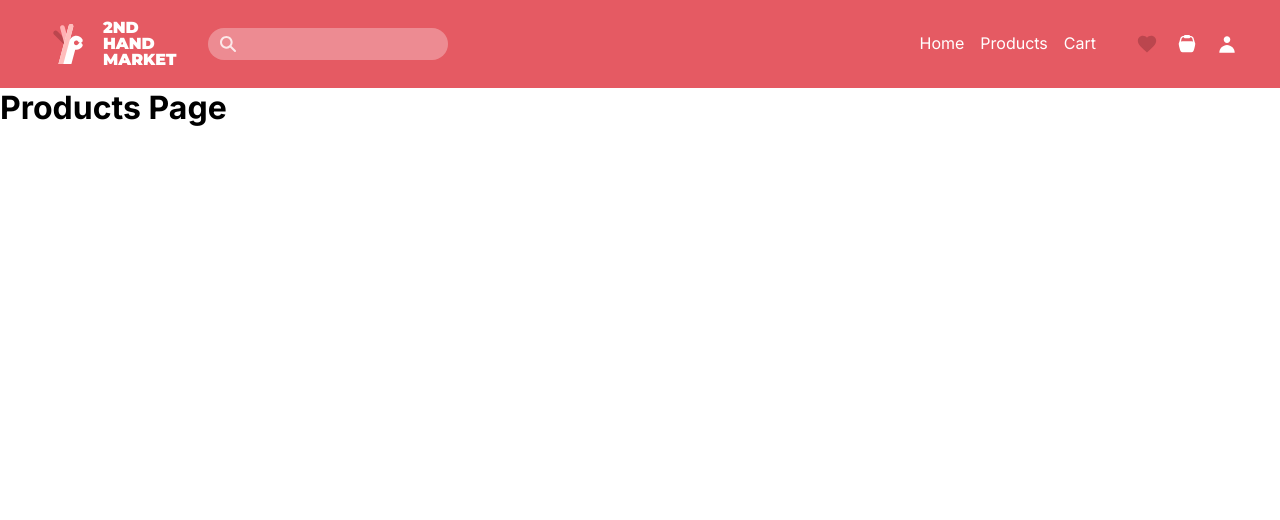
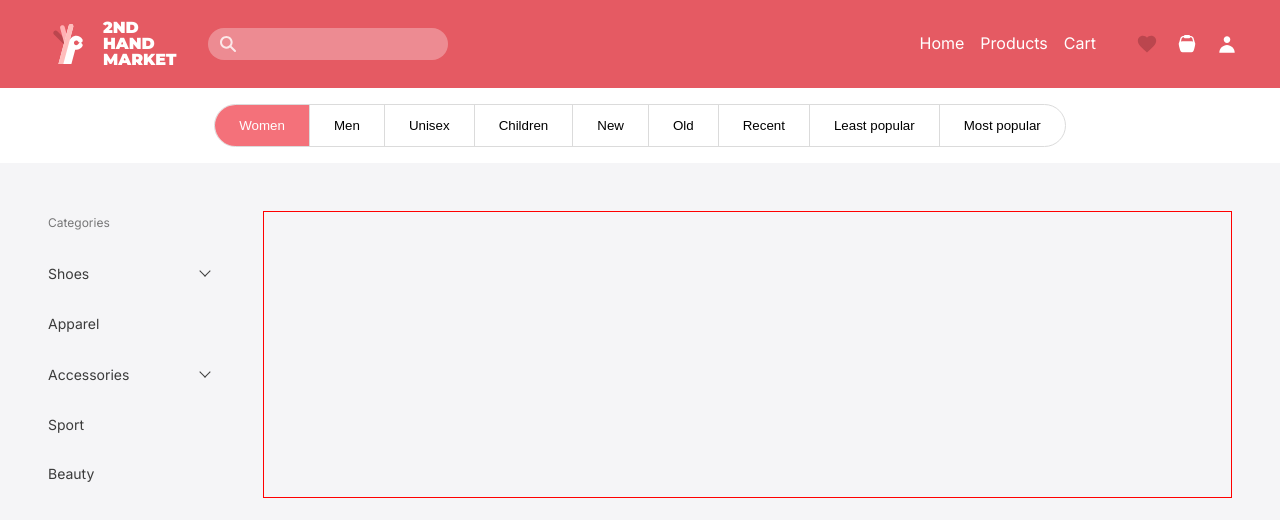
Before and after one commit to sentinel1230/react-js-practice-project, a React app: page /products in a window 1280 px wide. Shown: the top 520 px of the page. Built offline with nearby package versions, Linux system fonts and the light colour scheme.

Commit message:
feat: add products page initial version(sidebar and category selector components)

```diff
--- a/src/App.css
+++ b/src/App.css
@@ -10,11 +10,12 @@
 }
 
 *:focus {
-  outline: none;
+    outline: none;
 }
 
 body {
     font-family: 'Inter', sans-serif;
+    background-color: #F5F5F7;
 }
 
 a {
--- a/src/pages/cart/Cart.jsx
+++ b/src/pages/cart/Cart.jsx
@@ -1,7 +1,9 @@
+import styles from "./Cart.module.css";
+
 export default function Cart() {
-    return(
-        <div style={{ background: "red" }}>
-            <h1>Cart Page</h1>
+    return (
+        <div className={styles.main}>
+
         </div>
     )
 }
--- a/src/pages/products/Products.jsx
+++ b/src/pages/products/Products.jsx
@@ -1,7 +1,23 @@
+import styles from "./Products.module.css";
+
+import CategorySelector from "./components/categorySelector/CategorySelector";
+import SideBar from "./components/sideBar/SideBar";
+
 export default function Products() {
-    return(
-        <div>
-            <h1>Products Page</h1>
+    return (
+        <div className={styles.main}>
+            <div className={styles.topBar}>
+                <CategorySelector />
+            </div>
+
+            <div className={styles.contentLayout}>
+                <div className={styles.sideBar}>
+                    <SideBar />
+                </div>
+                <div className={styles.mainContent}>
+
+                </div>
+            </div>
         </div>
     )
 }
--- /dev/null
+++ b/src/pages/products/Products.module.css
@@ -0,0 +1,31 @@
+.main {
+    display: flex;
+    flex-direction: column;
+}
+
+.topBar {
+    display: flex;
+    justify-content: center;
+
+    background-color: #FFFFFF;
+    padding: 16px 24px;
+}
+
+.contentLayout {
+    display: flex;
+    flex-direction: row;
+    gap: 48px;
+
+    padding: 48px 48px 0 48px;
+}
+
+.sideBar {
+    width: 204px;
+    min-height: 100px;
+}
+
+.mainContent {
+    width: 100%;
+    min-height: 100px;
+    border: 1px solid red;
+}
--- /dev/null
+++ b/src/pages/products/components/categorySelector/CategorySelector.jsx
@@ -0,0 +1,22 @@
+import { useState } from "react";
+import styles from "./CategorySelector.module.css";
+
+export default function CategorySelector() {
+    const categories = ["Women", "Men", "Unisex", "Children", "New", "Old", "Recent", "Least popular", "Most popular"]
+
+    const [activeCat, setActiveCat] = useState(categories[0])
+
+    return (
+        <div className={styles.main}>
+            {categories.map((category) => (
+                <button
+                    key={category}
+                    className={`${styles.tab} ${activeCat === category ? styles.activeTab : ""}`}
+                    onClick={() => setActiveCat(category)}
+                >
+                    {category}
+                </button>
+            ))}
+        </div>
+    )
+}
--- /dev/null
+++ b/src/pages/products/components/categorySelector/CategorySelector.module.css
@@ -0,0 +1,37 @@
+.main {
+    display: flex;
+    flex-direction: row;
+    border: 1px solid #DBDBDB;
+    border-radius: 40px;
+    width: max-content;
+    overflow: hidden;
+
+    background-color: #FFFFFF;
+}
+
+.tab {
+    padding: 13px 24px;
+    border: none;
+    border-right: 1px solid #DBDBDB;
+    background: transparent;
+    cursor: pointer;
+
+    transition: all 0.2s ease;
+}
+
+.tab:last-child {
+    border-right: none;
+}
+
+.tab:hover {
+    background-color: #F5F5F7;
+}
+
+.activeTab {
+    background-color: #F4717A;
+    color: #FFFFFF;
+}
+
+.activeTab:hover {
+    background-color: #F4717A;
+}
--- /dev/null
+++ b/src/pages/products/components/sideBar/SideBar.jsx
@@ -0,0 +1,84 @@
+import { useState } from "react";
+import styles from "./SideBar.module.css";
+
+export default function SideBar() {
+    const categories = [
+        {
+            name: "Shoes",
+            items: [
+                { name: "Leather shoes" }
+            ]
+        },
+        {
+            name: "Apparel",
+            items: []
+        },
+        {
+            name: "Accessories",
+            items: [
+                {
+                    name: "Belts",
+                    items: [
+                        { name: "Leather belts" },
+                        { name: "Cotton belts" }
+                    ]
+                },
+                {
+                    name: "Another accessories",
+                    items: [
+                        { name: "Another kind of accessory" }
+                    ]
+                }
+            ]
+        },
+        {
+            name: "Sport",
+            items: []
+        },
+        {
+            name: "Beauty",
+            items: []
+        }
+    ];
+
+    const [activeCat, setActiveCat] = useState("")
+    const [activeSubCat, setActiveSubCat] = useState("")
+
+    const toggle = (categoryName) => {
+        setActiveCat(activeCat === categoryName ? "" : categoryName)
+        setActiveSubCat("")
+    }
+
+    const subToggle = (e, categoryName) => {
+        e.stopPropagation()
+        setActiveSubCat(activeSubCat === categoryName ? "" : categoryName)
+    }
+
+    return (
+        <div className={styles.main}>
+            <div className={styles.titleWrapper}>
+                <span>Categories</span>
+            </div>
+
+            <div className={styles.mainContent}>
+                {categories.map((category) => (
+                    <div className={styles.categoryBlock}>
+                        <div
+                            key={category.name} className={`${styles.tab} ${activeCat === category.name ? styles.active : ""}`}
+                            onClick={() => toggle(category.name)}
+                        >
+                            <div className={styles.tabWrapper}>
+                                <div className={styles.tabTitle}>{category.name}</div>
+                                {category.items.length > 0 && (
+                                    <div className={styles.arrow}>
+                                        <span></span>
+                                    </div>
+                                )}
+                            </div>
+                        </div>
+                    </div>
+                ))}
+            </div>
+        </div>
+    )
+}
--- /dev/null
+++ b/src/pages/products/components/sideBar/SideBar.module.css
@@ -0,0 +1,74 @@
+.main {
+    display: flex;
+    flex-direction: column;
+
+    gap: 16px;
+}
+
+.titleWrapper {}
+
+.titleWrapper span {
+    font-size: 12px;
+    color: #777778;
+}
+
+.mainContent {
+    display: flex;
+    flex-direction: column;
+}
+
+.tab {
+    padding: 16px 0 16px;
+    text-align: left;
+    border: none;
+    border-bottom: 1px solid #DDDDDE;
+    background-color: transparent;
+    cursor: pointer;
+
+    font-size: 14px;
+    color: #3B3B3B;
+}
+
+.tab:last-child {
+    border-bottom: none;
+}
+
+.tab:hover {
+    background-color: #edebeb;
+}
+
+.active,
+.active:hover {
+    background-color: #e3e3e6;
+}
+
+.tabWrapper {
+    display: flex;
+    align-items: center;
+    flex-direction: row;
+    justify-content: space-between;
+    width: 100%;
+}
+
+.arrow {
+    display: flex;
+    justify-content: center;
+    align-items: center;
+
+    width: 20px;
+    height: 20px;
+}
+
+.arrow span {
+    width: 8px;
+    height: 8px;
+    border-bottom: 1px solid #3D3D3D;
+    border-right: 1px solid #3D3D3D;
+    transform: rotate(45deg);
+    margin-top: -4px;
+}
+
+.active .arrow span {
+    transform: rotate(-135deg);
+    margin-top: 4px;
+}
```
Also changed, not shown: src/pages/cart/Cart.module.css (added).
